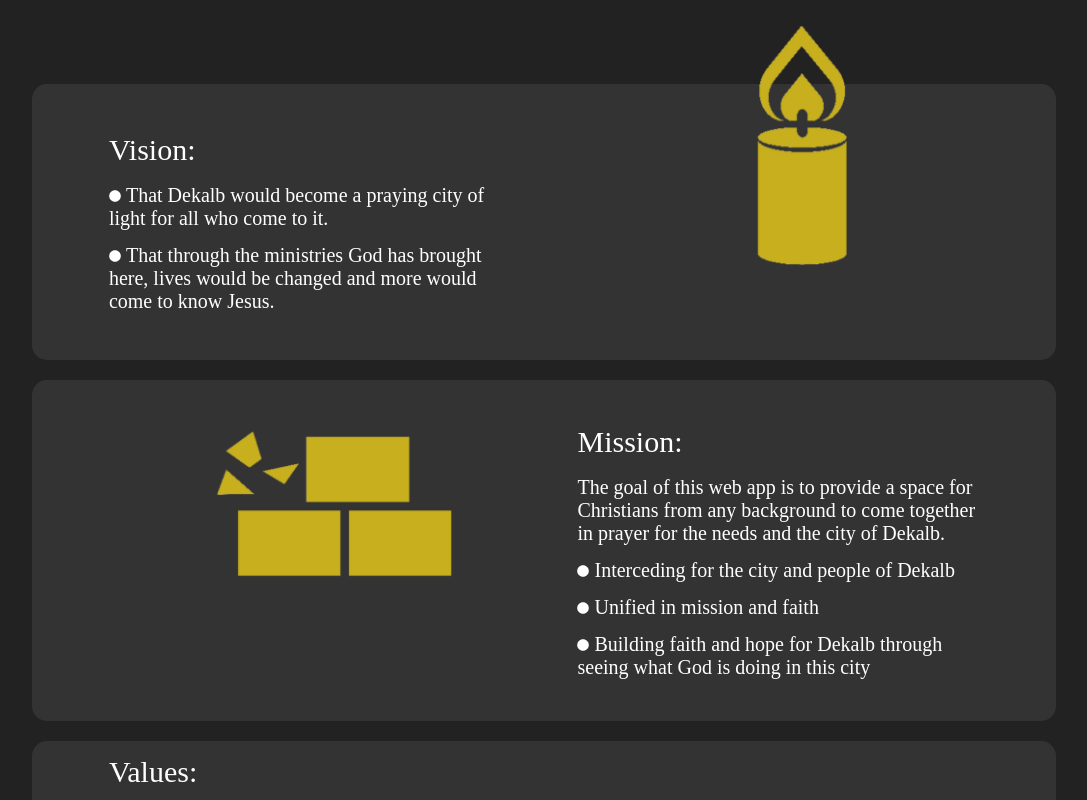
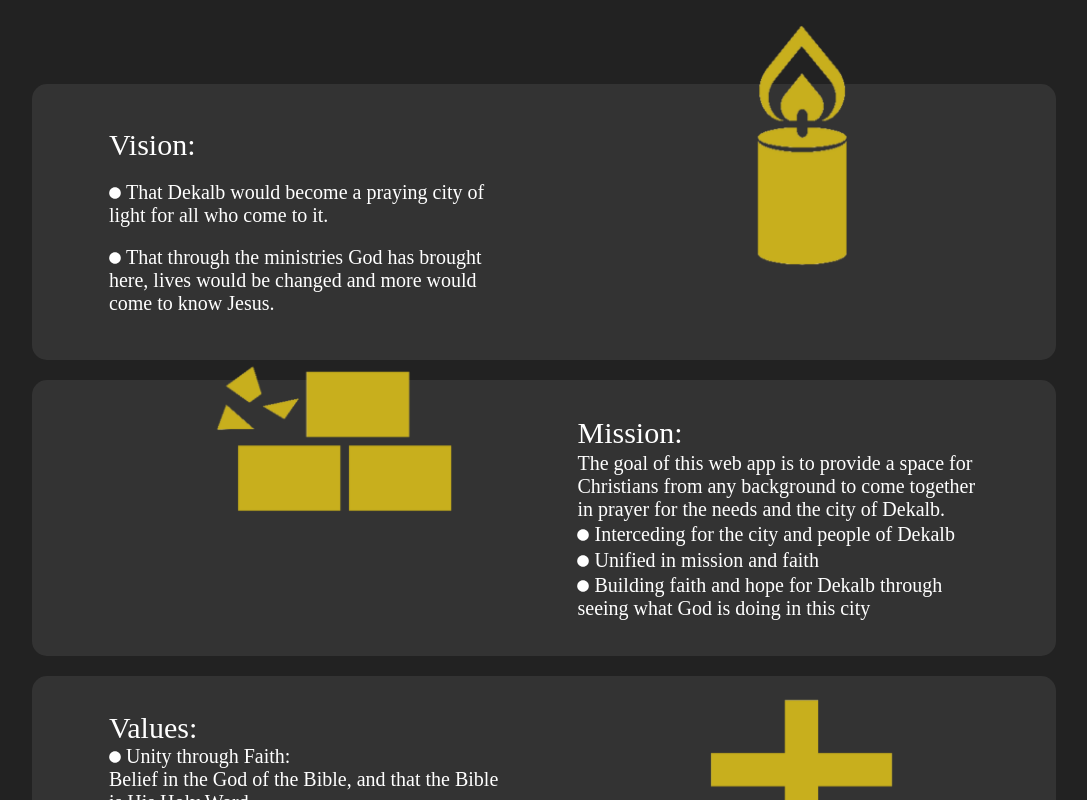
Before and after one commit to DarreDevyll/prayer-board, a React (Create React App) app in the folder frontend/: page / in a window 1280 px wide. Shown: the part 700-1500 px from the top of the page, without its empty margins (96-1183 px from the left). Built offline with nearby package versions, Linux system fonts and the light colour scheme; no server answers; grey boxes are pictures that could not be loaded.

Commit message:
restyled some stuff

```diff
--- a/frontend/src/components/HomeContent.js
+++ b/frontend/src/components/HomeContent.js
@@ -14,7 +14,7 @@ export function HomeContent() {
         <CardBody>
           <FaCircle font-size="12px" />&nbsp;That through the ministries God has brought here,
           lives would be changed and more would come to know Jesus.
-          </CardBody>
+        </CardBody>
       </CardText>
       <CardImage>
         <ImageContainer></ImageContainer>
@@ -37,7 +37,7 @@ export function HomeContent() {
         </CardBody>
         <CardBody>
           <FaCircle font-size="12px" />&nbsp;Unified in mission and faith
-          </CardBody>
+        </CardBody>
         <CardBody>
           <FaCircle font-size="12px" />&nbsp;Building faith and hope for Dekalb through seeing
           what God is doing in this city
--- a/frontend/src/components/styles/HomeContent.styled.js
+++ b/frontend/src/components/styles/HomeContent.styled.js
@@ -4,6 +4,7 @@ export const Card = styled.div`
   max-Height: 400px;
   display: flex;
   flex-direction:row;
+  align-items: space-evenly;
   justify-content: space-evenly;
   background-color: #333;
   padding: 15px 10px;
@@ -25,12 +26,16 @@ export const CardTitle = styled.div`
   width: 100%;
   font-size: 30px;
   margin: 10px 15px;
+  padding: auto;
+  margin: auto;
 `
 
 export const CardBody = styled.div`
   width: 100%;
   font-size: 20px;
   margin: 7px 15px;
+  padding: auto;
+  margin: auto;
 `
 
 export const CardImage = styled.div`
```
